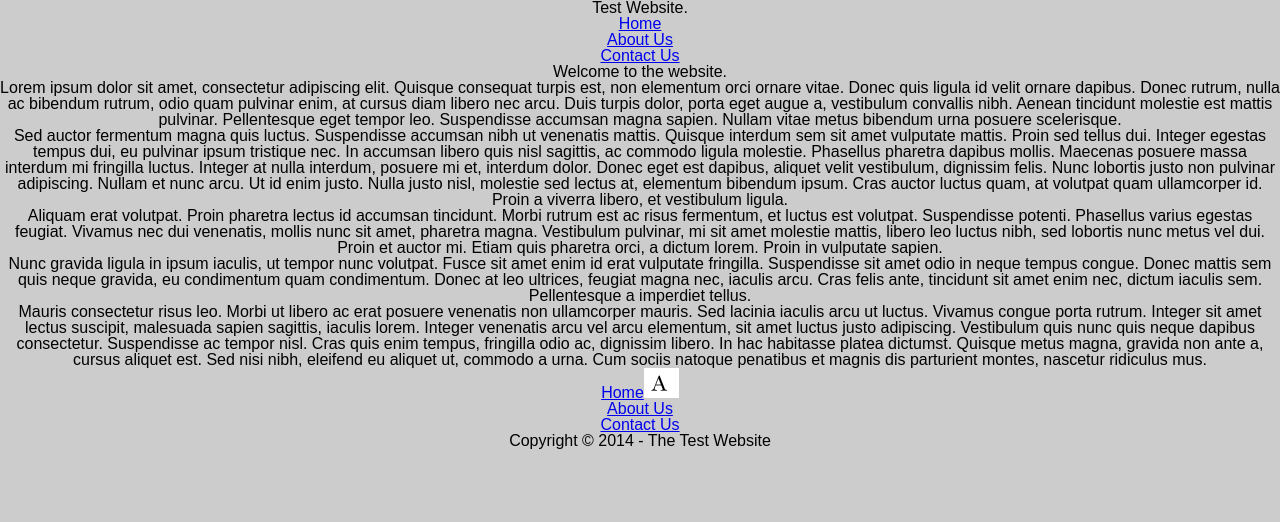
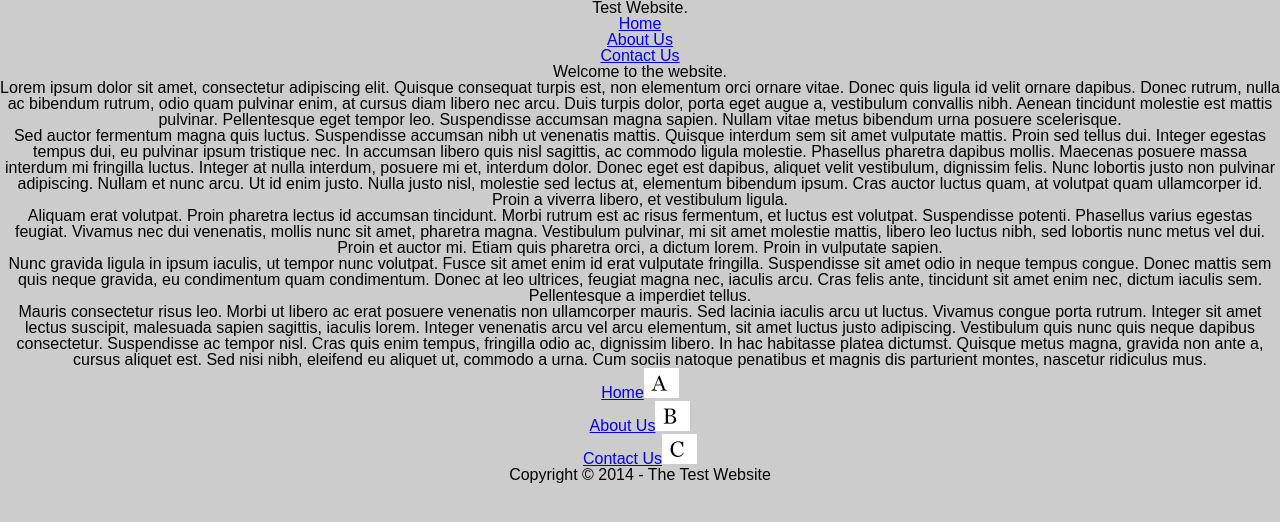
Before and after one commit to EpicWebs/compass-test, a website: page index.html in a window 1280 px wide. Drawn offline with Linux system fonts and the light colour scheme.

Commit message:
Added scss for icons.

```diff
--- a/index.html
+++ b/index.html
@@ -2,7 +2,7 @@
     <head>
         <title>Test Website</title>
         <style>
-html,body,div,span,applet,object,iframe,h1,h2,h3,h4,h5,h6,p,blockquote,pre,a,abbr,acronym,address,big,cite,code,del,dfn,em,img,ins,kbd,q,s,samp,small,strike,strong,sub,sup,tt,var,b,u,i,center,dl,dt,dd,ol,ul,li,fieldset,form,label,legend,table,caption,tbody,tfoot,thead,tr,th,td,article,aside,canvas,details,embed,figure,figcaption,footer,header,hgroup,menu,nav,output,ruby,section,summary,time,mark,audio,video{margin:0;padding:0;border:0;font-size:100%;font:inherit;vertical-align:baseline}article,aside,details,figcaption,figure,footer,header,hgroup,menu,nav,section{display:block}body{line-height:1}ol,ul{list-style:none}blockquote,q{quotes:none}blockquote:before,blockquote:after{content:"";content:none}q:before,q:after{content:"";content:none}table{border-collapse:collapse;border-spacing:0}body{font-family:arial, sans-serif}body{background-color:#cccccc;text-align:center}.icon-a{background-image:url(../build/images/sprite.png);background-position:0px 0px;width:30px;height:30px;display:inline-block;padding-left:5px}
+html,body,div,span,applet,object,iframe,h1,h2,h3,h4,h5,h6,p,blockquote,pre,a,abbr,acronym,address,big,cite,code,del,dfn,em,img,ins,kbd,q,s,samp,small,strike,strong,sub,sup,tt,var,b,u,i,center,dl,dt,dd,ol,ul,li,fieldset,form,label,legend,table,caption,tbody,tfoot,thead,tr,th,td,article,aside,canvas,details,embed,figure,figcaption,footer,header,hgroup,menu,nav,output,ruby,section,summary,time,mark,audio,video{margin:0;padding:0;border:0;font-size:100%;font:inherit;vertical-align:baseline}article,aside,details,figcaption,figure,footer,header,hgroup,menu,nav,section{display:block}body{line-height:1}ol,ul{list-style:none}blockquote,q{quotes:none}blockquote:before,blockquote:after{content:"";content:none}q:before,q:after{content:"";content:none}table{border-collapse:collapse;border-spacing:0}body{font-family:arial, sans-serif}body{background-color:#cccccc;text-align:center}.icon-a{background-image:url(../build/images/sprite.png);background-position:0px 0px;width:30px;height:30px;display:inline-block;padding-left:5px}.icon-b{background-image:url(../build/images/sprite.png);background-position:0px -30px;width:30px;height:30px;display:inline-block;padding-left:5px}.icon-c{background-image:url(../build/images/sprite.png);background-position:0px -60px;width:30px;height:30px;display:inline-block;padding-left:5px}
 
 </style>
 
--- a/src/sass/screen.scss
+++ b/src/sass/screen.scss
@@ -17,3 +17,5 @@ body { background-color:#cccccc; text-align:center; }
 @mixin icon-right { display:inline-block; padding-left:5px; }
 
 .icon-a { @include sprite($icon-a); @include icon-right(); }
+.icon-b { @include sprite($icon-b); @include icon-right(); }
+.icon-c { @include sprite($icon-c); @include icon-right(); }
```
Also changed, not shown: build/css/screen.css.
